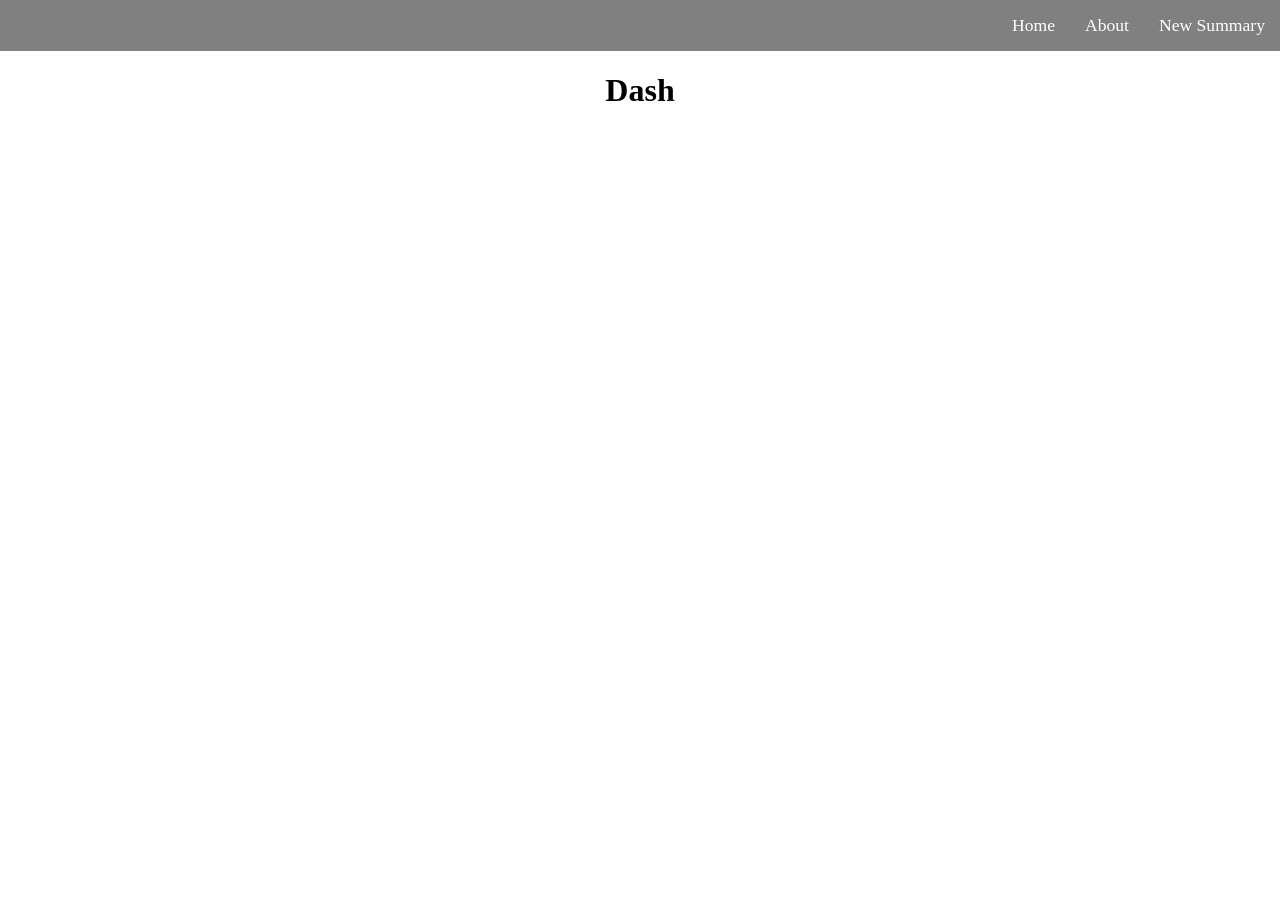
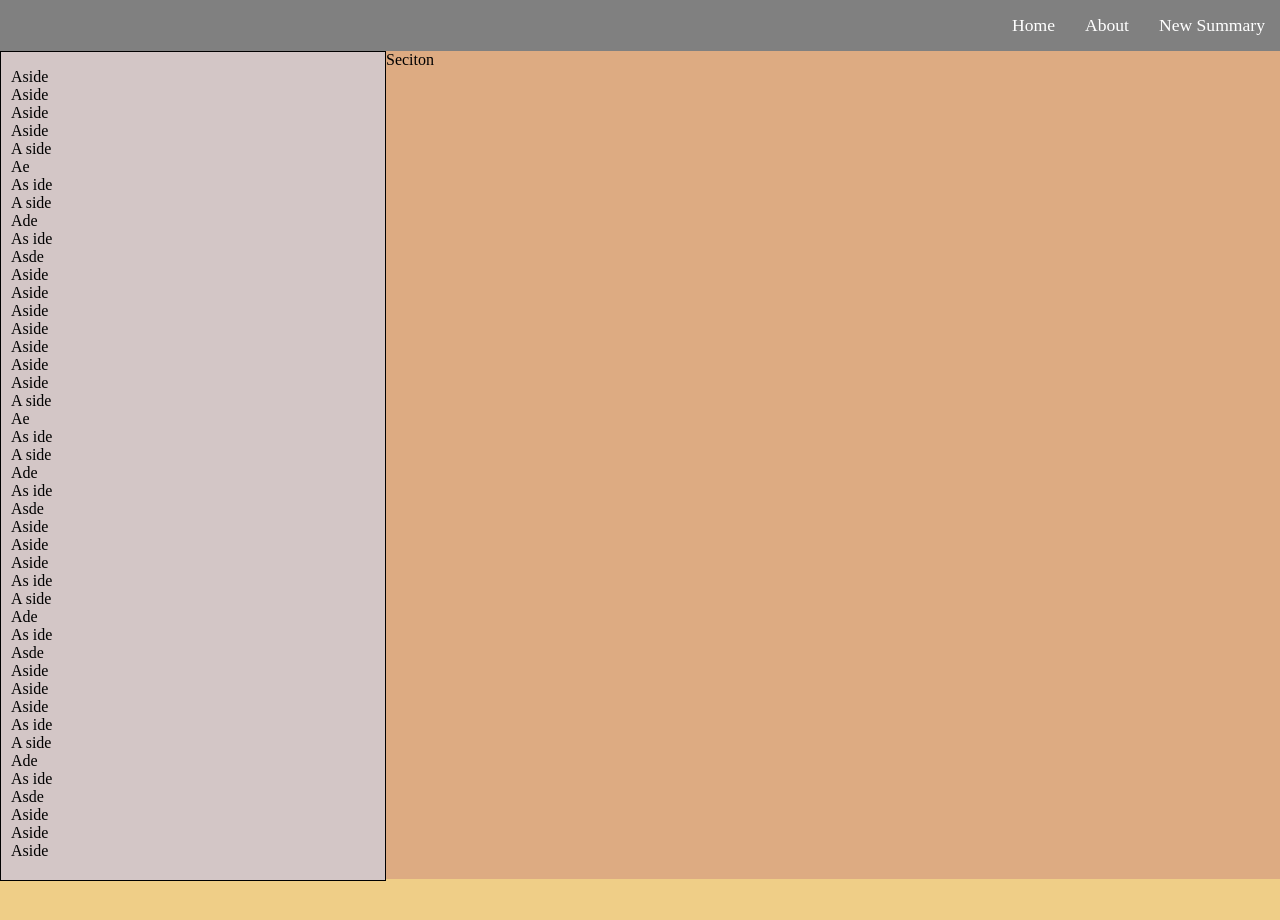
Before and after one commit to AlejandroD999/ChronoLite, a Flask app: page / in a window 1280 px wide. Run offline with Flask 3, Linux system fonts and the light colour scheme; a user stored in the database is signed in.

Commit message:
1. Added functionality to tabs: Home, About 2.Finished frontend of Home (purpose is to load all summaries)

```diff
--- a/app.py
+++ b/app.py
@@ -20,15 +20,24 @@ def password_passes_requirements(password):
     if len(password) < 6:
         return False
 
-
+def is_logged_in():
+    if 'logged_in' in session and session["logged_in"]:
+        return True
+    return False
 
 @app.route("/")
 def home():
-    if 'logged_in' in session and session["logged_in"]:
+    if is_logged_in():
         return render_template("home/home.html")
     else:
         return redirect(url_for('login'))
 
+@app.route("/about")
+def about():
+    if is_logged_in():
+        return render_template("home/about.html")
+    else:
+        return redirect(url_for("login"))
 
 
 @app.route("/login", methods=["GET", "POST"])
--- a/static/css/home.css
+++ b/static/css/home.css
@@ -1,12 +1,52 @@
 body
 {
     margin: 0;
+    background-color: rgba(238, 201, 122, 0.897);
+    display: flex;
+    flex-direction: column;
+}
+
+.container_layout
+{
+    display: flex;
+    gap: 1;
+}
+
+#content_sidebar
+{
+
+    width: 30%;
+    height: 90vh;
+    margin: 0;
+    overflow-y: auto;
+    background-color: rgb(211, 198, 198);
+    border: 1px solid;
+
+}
+
+#content_section
+{
+    flex: 3;
+    background-color: rgb(221, 171, 130);
+    width: 69.8%;
+    height: 90vh;
+}
+
+.summaries_navbar ul
+{
+    overflow: hidden;
+    list-style-type: none;
+    margin-left: 10px;
+    padding: 0;
+}
+.summaries_navbar li:hover
+{
+    width: 100%;
+    background-color: rgb(148, 148, 148);
 }
 
 h1
-{
-    text-align: center;
-}
+{   text-align: center;}
 .navbar ul
 {
     font-size: 1.10em;
@@ -15,6 +55,7 @@ h1
     background-color: gray;
     padding: 0px;
     margin: 0px;
+    position: relative;
 }
 .navbar a
 {
--- a/templates/home/home.html
+++ b/templates/home/home.html
@@ -1,5 +1,61 @@
 {% extends "home/home_layout.html" %}
 
 {% block body %}
-    <h1>Dash</h1>
+<div class="container_layout">
+    <aside id="content_sidebar">
+        <nav class="summaries_navbar">
+            <ul>
+                <li>Aside</li>
+                <li>Aside</li>
+                <li>Aside</li>
+                <li>Aside</li>
+                <li>A side</li>
+                <li>Ae</li>
+                <li>As  ide</li>
+                <li>A side</li>
+                <li>Ade</li>
+                <li>As ide</li>
+                <li>Asde</li>
+                <li>Aside</li>
+                <li>Aside</li>
+                <li>Aside</li>
+                <li>Aside</li>
+                <li>Aside</li>
+                <li>Aside</li>
+                <li>Aside</li>
+                <li>A side</li>
+                <li>Ae</li>
+                <li>As  ide</li>
+                <li>A side</li>
+                <li>Ade</li>
+                <li>As ide</li>
+                <li>Asde</li>
+                <li>Aside</li>
+                <li>Aside</li>
+                <li>Aside</li>
+                <li>As  ide</li>
+                <li>A side</li>
+                <li>Ade</li>
+                <li>As ide</li>
+                <li>Asde</li>
+                <li>Aside</li>
+                <li>Aside</li>
+                <li>Aside</li>
+                <li>As  ide</li>
+                <li>A side</li>
+                <li>Ade</li>
+                <li>As ide</li>
+                <li>Asde</li>
+                <li>Aside</li>
+                <li>Aside</li>
+                <li>Aside</li>
+            </ul>
+        </nav>
+    </aside>
+
+    <section id="content_section">
+        Seciton
+    </section>
+</div>
+
 {% endblock %}
--- a/templates/home/home_layout.html
+++ b/templates/home/home_layout.html
@@ -9,7 +9,7 @@
         <nav class="navbar">
             <ul>
                 <li><a href="">New Summary</a></li>
-                <li><a href="">About</a></li>
+                <li><a href="{{ url_for('about') }}">About</a></li>
                 <li><a href="{{ url_for('home')}}">Home</a></li>
             </ul>
         </nav>
```
Also changed, not shown: templates/home/about.html (added, +7 -0 lines).
